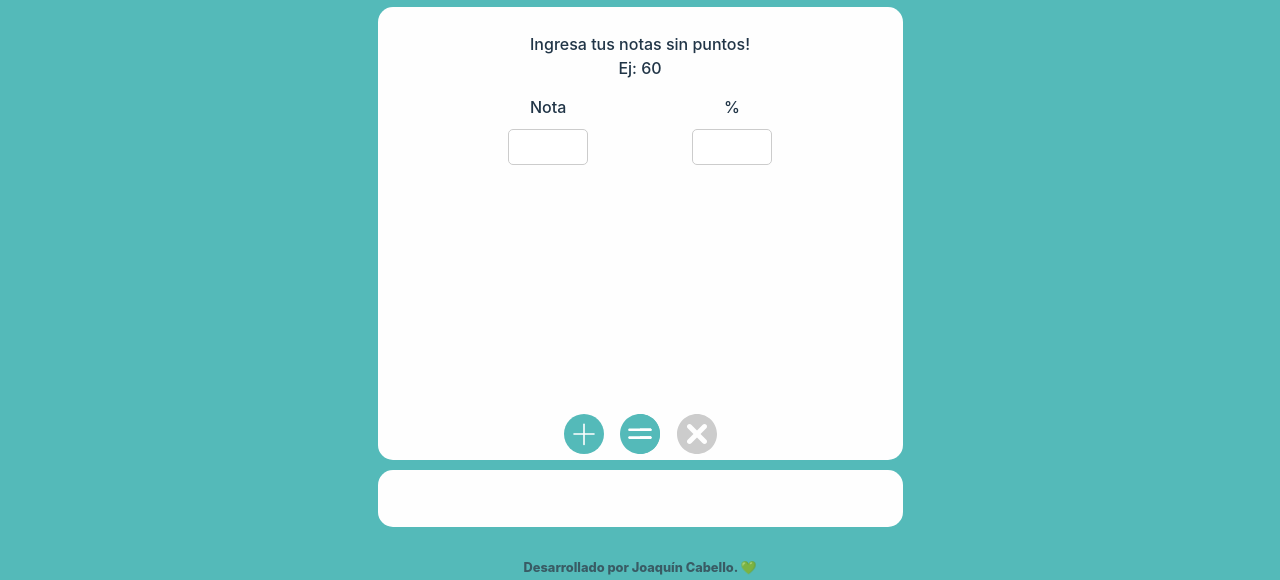
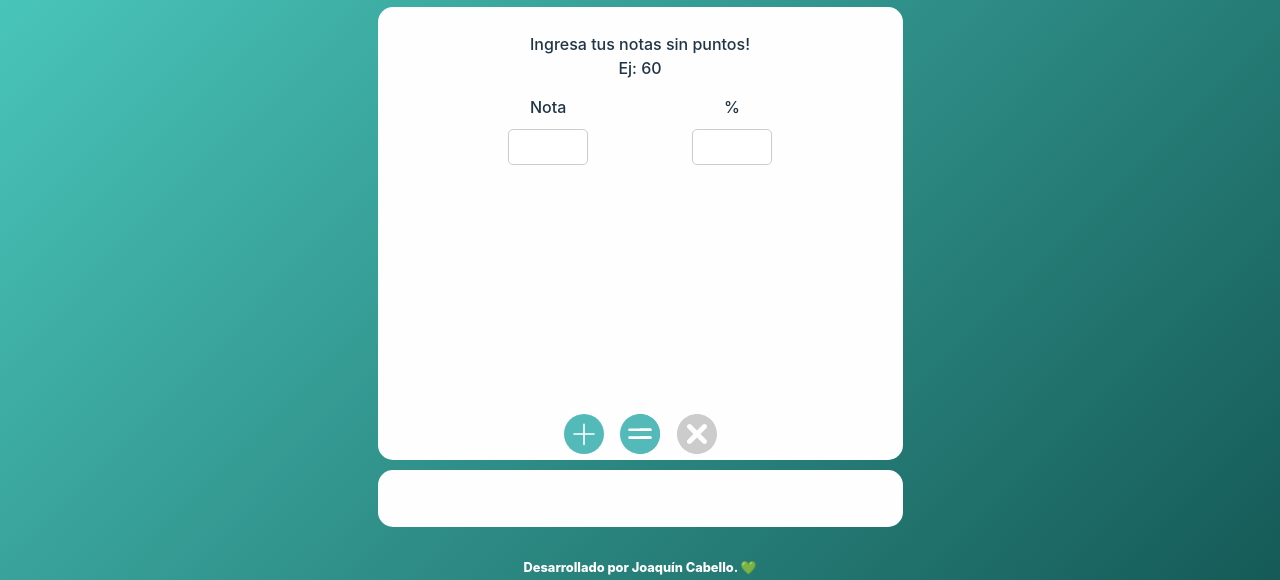
Before and after one commit to JoaquinC77/average-website, a website built with Vite: page index.html in a window 1280 px wide. Shown: the part 220-800 px from the top of the page. Built offline with nearby package versions, Linux system fonts and the light colour scheme.

Commit message:
feat: change background color

```diff
--- a/style.css
+++ b/style.css
@@ -6,8 +6,7 @@
 
   color-scheme: light dark;
   color: rgba(255, 255, 255, 0.87);
-  background-color: #54BAB9;
-
+  background-image: linear-gradient(135deg, rgb(79, 209, 197) 0%, rgb(21, 90, 87) 100%);
   font-synthesis: none;
   text-rendering: optimizeLegibility;
   -webkit-font-smoothing: antialiased;
@@ -187,7 +186,7 @@ footer {
 }
 
 footer p {
-  color: #395B64;
+  color: #FFF;
   font-size: .8rem;
   font-weight: 800;
   position: absolute;
```
